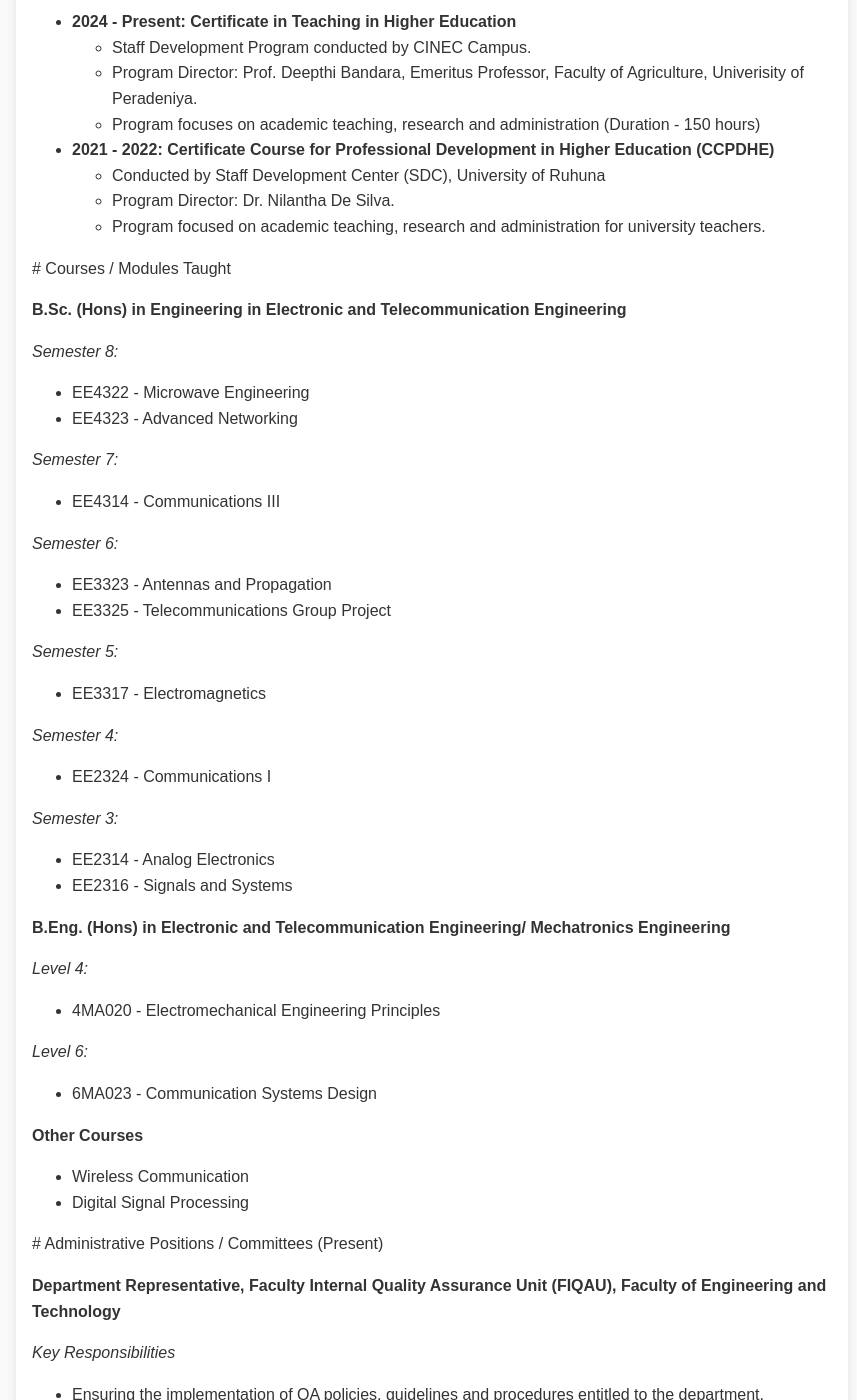
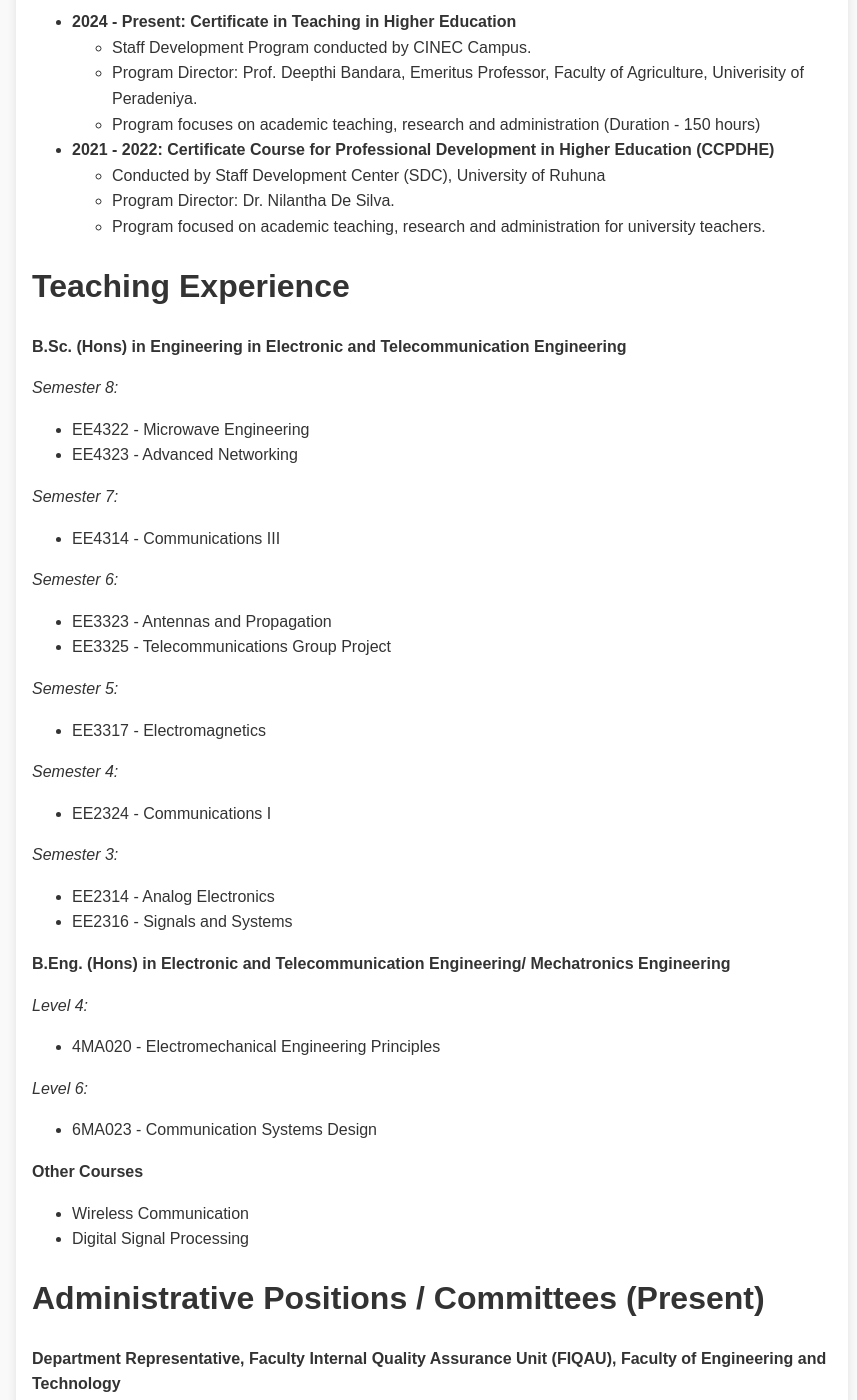
Before and after one commit to dushanimunasinghe/dushanimunasinghe.github.io, a Jekyll site: the page built from profile.md, in a window 1280 px wide and 1400 px high, scrolled down 1030 px. Shown: the whole window, without its empty margins (208-1065 px from the left). Built offline with Jekyll 4.4.1, drawn with Linux system fonts in a browser that asks for light colours.

Commit message:
Update profile.md

```diff
--- a/profile.md
+++ b/profile.md
@@ -46,7 +46,7 @@ B. Tech in Electronic and Communication Engineering, Lovely Professional Univers
   - Program Director: Dr. Nilantha De Silva.
   - Program focused on academic teaching, research and administration for university teachers.
 
- # Courses / Modules Taught
+# Teaching Experience
 
   **B.Sc. (Hons) in Engineering in Electronic and Telecommunication Engineering**
 
@@ -83,7 +83,7 @@ B. Tech in Electronic and Communication Engineering, Lovely Professional Univers
   - Wireless Communication
   - Digital Signal Processing
 
- # Administrative Positions / Committees (Present)
+# Administrative Positions / Committees (Present)
 
   **Department Representative, Faculty Internal Quality Assurance Unit (FIQAU), Faculty of Engineering and Technology**
 
```
